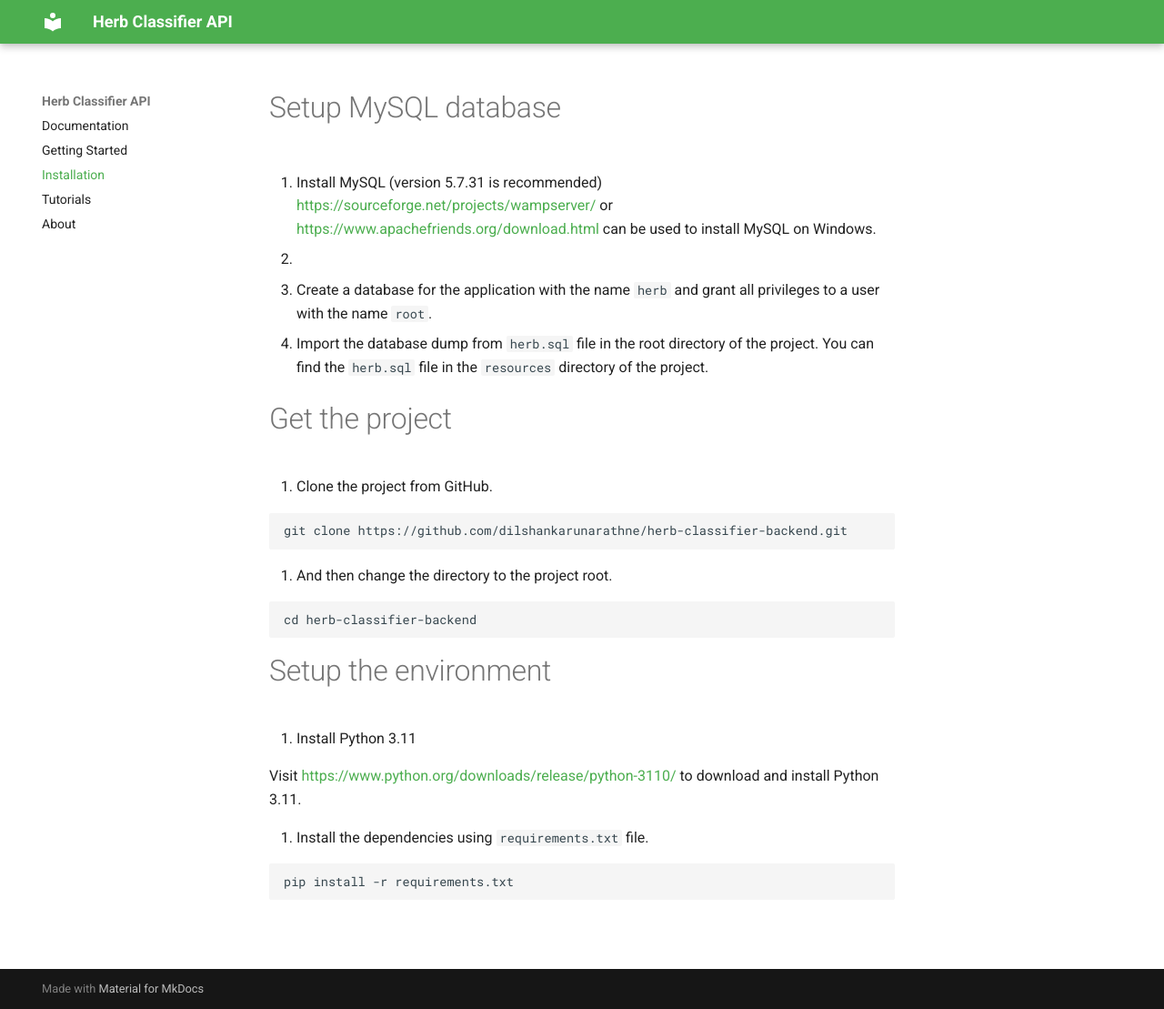
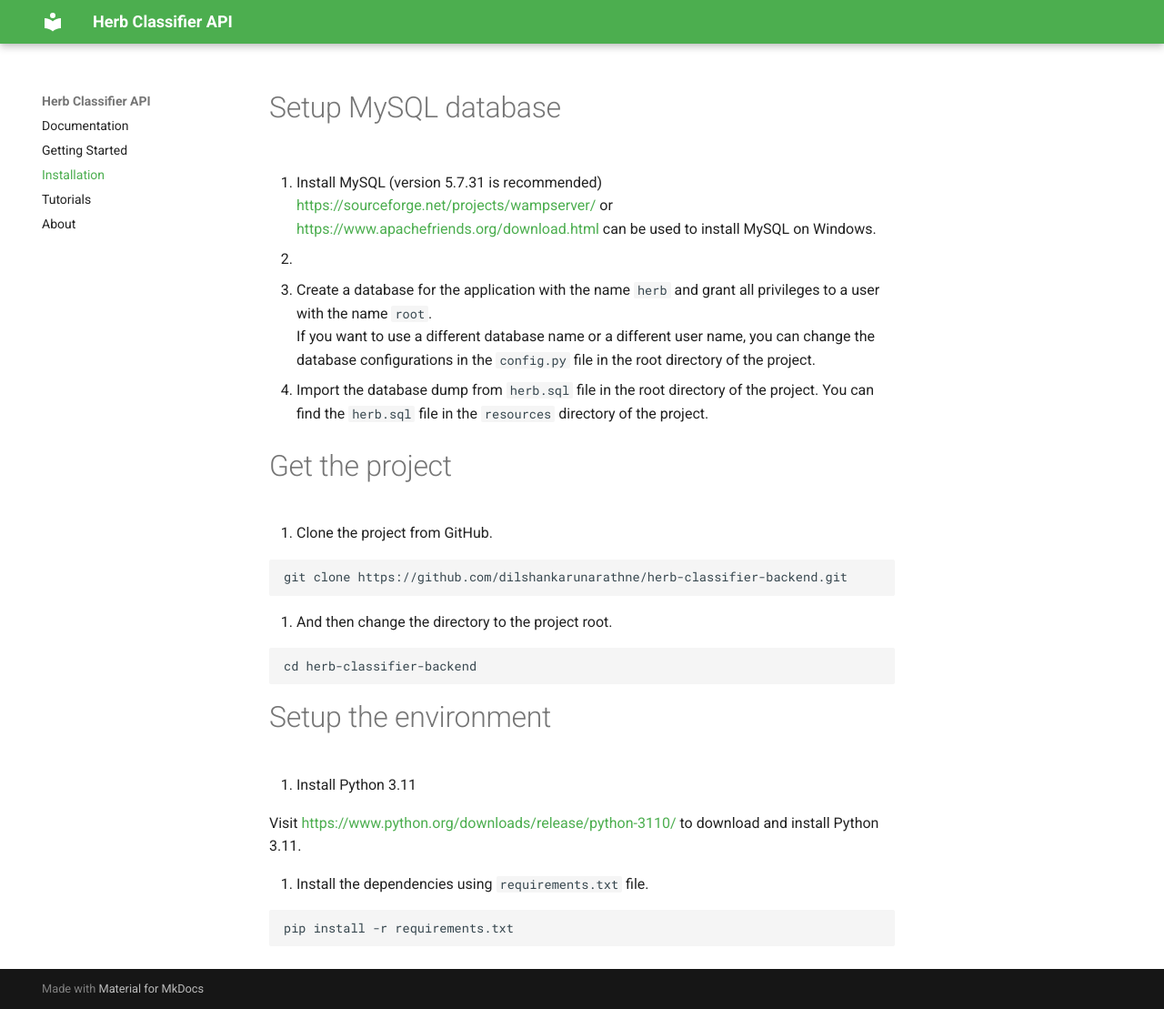
Before and after one commit to dilshankarunarathne/herb-classifier-backend, an MkDocs documentation site: the page built from docs/installation.md, in a window 1280 px wide and 1109 px high. Shown: the whole window at 91% size. Built offline with MkDocs 1.6.1 and Material for MkDocs 9.7.7, drawn with Linux system fonts in a browser that asks for light colours.

Commit message:
Update installation.md

```diff
--- a/docs/installation.md
+++ b/docs/installation.md
@@ -6,7 +6,7 @@
 2.
 
 3. Create a database for the application with the name `herb` and grant all privileges to a user with the name `root`.
-
+If you want to use a different database name or a different user name, you can change the database configurations in the `config.py` file in the root directory of the project.
 
 4. Import the database dump from `herb.sql` file in the root directory of the project.
 You can find the `herb.sql` file in the `resources` directory of the project.
```
